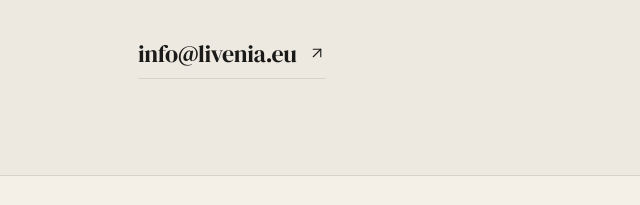
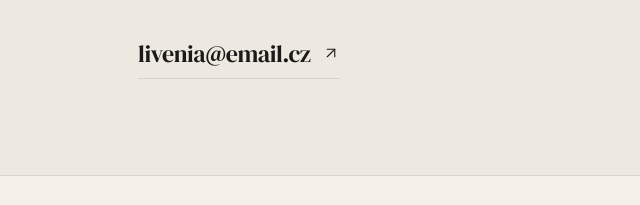
Before and after one commit to lukasklindera/livenia.eu, a plain HTML site: page index.html in a window 1280 px wide. Shown: the part 4450-4655 px from the top of the page, 0-640 px from the left. Drawn offline with nearby package versions, Linux system fonts and the light colour scheme.

Commit message:
změna emailu

```diff
--- a/index.html
+++ b/index.html
@@ -317,7 +317,7 @@
     <div class="fi">
       <h2 class="contact-h">Pojďme si promluvit<br><em>o vaší úspoře.</em></h2>
       <p class="contact-p">Pošlete nám e-mail s daty z faktur a do 24 hodin připravíme konkrétní analýzu vaší rezervované kapacity. Předplatné začíná na <strong>11 800 Kč ročně</strong> (990 Kč/měs.) — každý rok nastavíme a zkontrolujeme vaši smlouvu.</p>
-      <a href=mailto:info@livenia.eu class=contact-email>info@livenia.eu
+      <a href=mailto:livenia@email.cz class=contact-email>livenia@email.cz
         <svg width="18" height="18" viewBox="0 0 24 24" fill="none" stroke="currentColor" stroke-width="1.5" stroke-linecap="round" stroke-linejoin="round"><line x1="7" y1="17" x2="17" y2="7"/><polyline points="7 7 17 7 17 17"/></svg>
       </a>
     </div>
```
